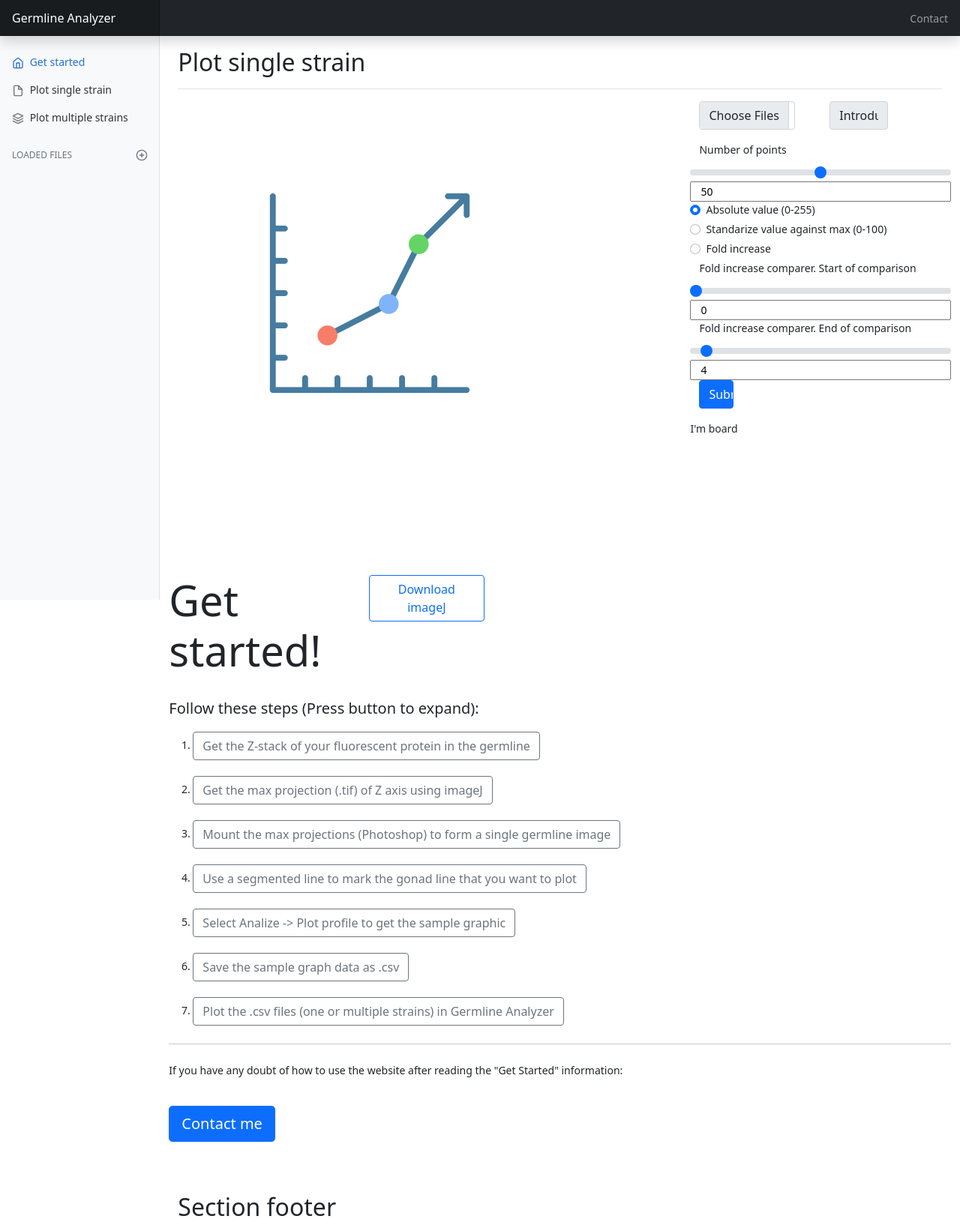
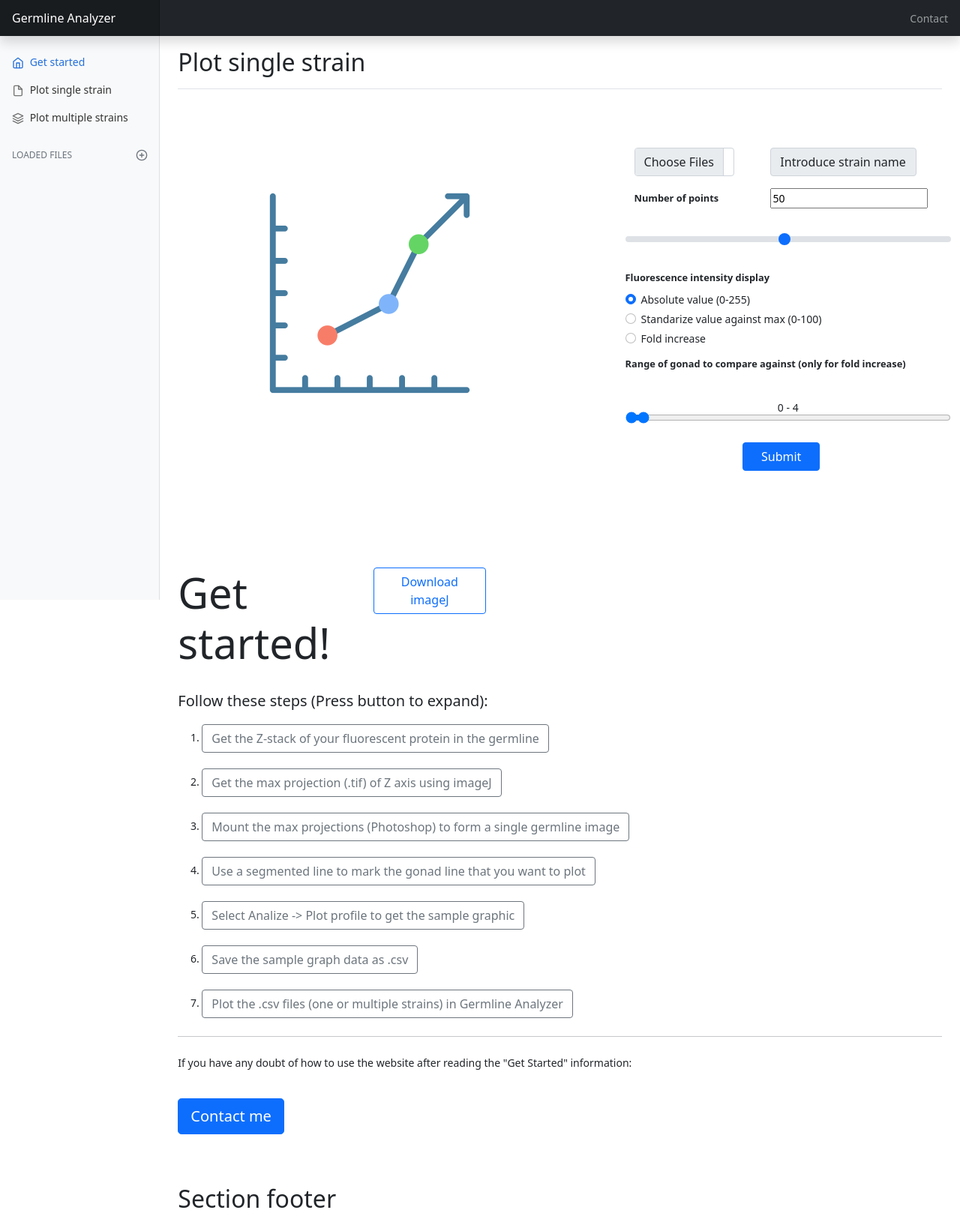
Before and after one commit to dpuertamartos/Germline-Analyzer, a Flask app: page / in a window 1280 px wide. Shown: the whole page at 75% size. After the commit the page ends 1611 px from the top, so only its background shows below. Run offline with Flask 2, Linux system fonts and the light colour scheme; some libraries are stand-ins or nearby versions.

Commit message:
updated board form styling, updated todos

```diff
--- a/new_webapp/main.py
+++ b/new_webapp/main.py
@@ -15,7 +15,10 @@ def allowed_file(filename):
 @app.route('/', methods=['GET', 'POST'])
 def index():
     if request.method == 'POST':
-
+        #TODO 5: MAKE IT RECEIVE FOLD INCREASE RANGE
+        #TODO 6: MAKE IT SAVE CONFIGURATION THAT YOU SEND
+        #TODO 7: MAKE IT SAVE FILES THAT YOU SEND (SO YOU CAN CHANGE CONFIGURATION ON THEM)
+        #TODO 8: MAKE IT SWITCH MODE MITOTIC ZONE GRAPH
         if 'files[]' not in request.files:
             flash('No file part')
             return redirect(request.url)
@@ -78,7 +81,7 @@ def multiplestrains_plot(strainnumber):
                     flash('Please upload only .csv (excel) files')
                     return redirect(request.url)
 
-            germline = GermlineAnalyzer(files, standarized=False, number_of_points=33)
+            germline = GermlineAnalyzer(files, standarized=True, number_of_points=50)
             df = germline.process()
             filenamelist = germline.return_filenames()
 
--- a/new_webapp/static/css/dashboard.css
+++ b/new_webapp/static/css/dashboard.css
@@ -32,7 +32,15 @@ body {
   }
 }
 
+.fTitle{
+    font-size: 0.8rem;
+    font-weight: bold;
+    padding: 2% 0 2%;
+}
 
+.slid{
+    margin: 5% 0 5%;
+}
 .sidebar-sticky {
   position: relative;
   top: 0;
@@ -128,3 +136,53 @@ width: 50%;
 .stepimg{
 width: 30%;
 }
+
+section.range-slider {
+    position: relative;
+    width: 100%;
+    height: 35px;
+    text-align: center;
+}
+
+section.range-slider input {
+    pointer-events: none;
+    position: absolute;
+    overflow: hidden;
+    left: 0;
+    top: 15px;
+    width: 100%;
+    outline: none;
+    height: 18px;
+    margin: 0;
+    padding: 0;
+}
+
+section.range-slider input::-webkit-slider-thumb {
+    pointer-events: all;
+    position: relative;
+    z-index: 1;
+    outline: 0;
+}
+
+section.range-slider input::-moz-range-thumb {
+    pointer-events: all;
+    position: relative;
+    z-index: 10;
+    -moz-appearance: none;
+    width: 9px;
+}
+
+section.range-slider input::-moz-range-track {
+    position: relative;
+    z-index: -1;
+    background-color: rgba(0, 0, 0, 1);
+    border: 0;
+}
+section.range-slider input:last-of-type::-moz-range-track {
+    -moz-appearance: none;
+    background: none transparent;
+    border: 0;
+}
+  section.range-slider input[type=range]::-moz-focus-outer {
+  border: 0;
+}
--- a/new_webapp/templates/footer.html
+++ b/new_webapp/templates/footer.html
@@ -117,6 +117,33 @@
     function updateTextInput3(val) {
           document.getElementById('textInput23').value=val;
         }
+    function getVals(){
+  // Get slider values
+      var parent = this.parentNode;
+      var slides = parent.getElementsByTagName("input");
+        var slide1 = parseFloat( slides[0].value );
+        var slide2 = parseFloat( slides[1].value );
+      // Neither slider will clip the other, so make sure we determine which is larger
+      if( slide1 > slide2 ){ var tmp = slide2; slide2 = slide1; slide1 = tmp; }
+
+      var displayElement = parent.getElementsByClassName("rangeValues")[0];
+          displayElement.innerHTML = slide1 + " - " + slide2;
+    }
+
+    window.onload = function(){
+      // Initialize Sliders
+      var sliderSections = document.getElementsByClassName("range-slider");
+          for( var x = 0; x < sliderSections.length; x++ ){
+            var sliders = sliderSections[x].getElementsByTagName("input");
+            for( var y = 0; y < sliders.length; y++ ){
+              if( sliders[y].type ==="range" ){
+                sliders[y].oninput = getVals;
+                // Manually trigger event first time to display values
+                sliders[y].oninput();
+              }
+            }
+          }
+    }
 </script>
 </body>
 </html>
--- a/new_webapp/templates/index.html
+++ b/new_webapp/templates/index.html
@@ -22,61 +22,79 @@
         </div>
       </div>
       <div class="row justify-content-center">
-          <div class="col-8">
+          <div class="col-7">
             <img class="img-fluid graph-img" src="{{ image }}" alt="Not Found" onerror=this.src="../static/images/line-graph.png">
           </div>
-          <div class="col-4">
+          <div class="col-5 align-self-center mx-auto">
               <form method="post" action="/#plotsingle" enctype="multipart/form-data">
                   <div class="row">
-                  <div class="col-sm-6">
+                      <div class="col-sm-5">
                       <dl class="choosfilecontainer">
                           <p>
                               <input type="file" class="form-control choosebutton" name="files[]" multiple="true" autocomplete="off" required>
                           </p>
                       </dl>
                       </div>
-                  <div class="col-sm-4">
+                      <div class="col-sm-7">
                       <input type="text" name="strainname" value="Introduce strain name" class="input-group-text choosebutton">
                       </div>
-                  <label for="customRange3" class="form-label">Number of points</label>
-                     <input type="range" name="number_of_points" class="form-range" value="50" min="5" max="95" step="1" id="customRange3" onchange="updateTextInput(this.value);">
+                  </div>
+                  <div class="row">
+                      <div class="col-sm-5">
+                          <label for="customRange3" class="form-label fTitle">Number of points</label>
+                      </div>
+                      <div class="col-sm-7">
                          <input type="text" id="textInput" value="50">
+                      </div>
+                  </div>
+                  <div class="row">
+                      <input type="range" name="number_of_points" class="form-range slid" value="50" min="2" max="100" step="2" id="customRange3" onchange="updateTextInput(this.value);">
+                  </div>
+                  <div class="row">
+                      <label for="flexRadioDefault1" class="fTitle">Fluorescence intensity display</label>
+                  </div>
+                  <div class="row">
                       <div class="form-check">
                           <input class="form-check-input" type="radio" name="flexRadioDefault" id="flexRadioDefault1" value="abs" checked>
                           <label class="form-check-label" for="flexRadioDefault1">
                             Absolute value (0-255)
                           </label>
                       </div>
+                  </div>
+                  <div class="row">
                       <div class="form-check">
                           <input class="form-check-input" type="radio" name="flexRadioDefault" id="flexRadioDefault2" value="std">
                           <label class="form-check-label" for="flexRadioDefault2">
                             Standarize value against max (0-100)
                           </label>
                       </div>
+                  </div>
+                  <div class="row">
+
                       <div class="form-check">
                           <input class="form-check-input" type="radio" name="flexRadioDefault" id="flexRadioDefault3" value="fold">
                           <label class="form-check-label" for="flexRadioDefault3">
                             Fold increase
                           </label>
                       </div>
-                  <label for="customStart" class="form-label">Fold increase comparer. Start of comparison</label>
-                     <input type="range" name="start_fold" class="form-range" value="0" min="0" max="98" step="2" id="customStart" onchange="updateTextInput2(this.value);">
-                     <input type="text" id="textInput22" value="0">
-                  <label for="customEnd" class="form-label">Fold increase comparer. End of comparison</label>
-                     <input type="range" name="start_fold" class="form-range" value="4" min="0" max="100" step="2" id="customEnd" onchange="updateTextInput3(this.value);">
-                     <input type="text" id="textInput23" value="4">
-                  <div>
-                  <div class="col-sm-2">
+                  </div>
+
+                  <div class="row">
+                      <label for="rslide" class="form-label fTitle">Range of gonad to compare against (only for fold increase)</label>
+                      <section class="range-slider slid" id="rslide">
+                          <span class="rangeValues"></span>
+                          <input value="0" min="0" max="100" step="2" type="range">
+                          <input value="4" min="0" max="100" step="2" type="range">
+                      </section>
+                  </div>
+                  <div class="row justify-content-center">
+                      <div class="col-sm-4">
                       <p class="submitbuttoncontainer">
                           <input type="submit" class="btn btn-primary submitbutton" value="Submit">
                       </p>
                       </div>
                   </div>
               </form>
-
-
-
-              I'm board
           </div>
       </div>
 {% include "footer.html" %}
```
Lines whose indentation alone changed are shown as unchanged.
